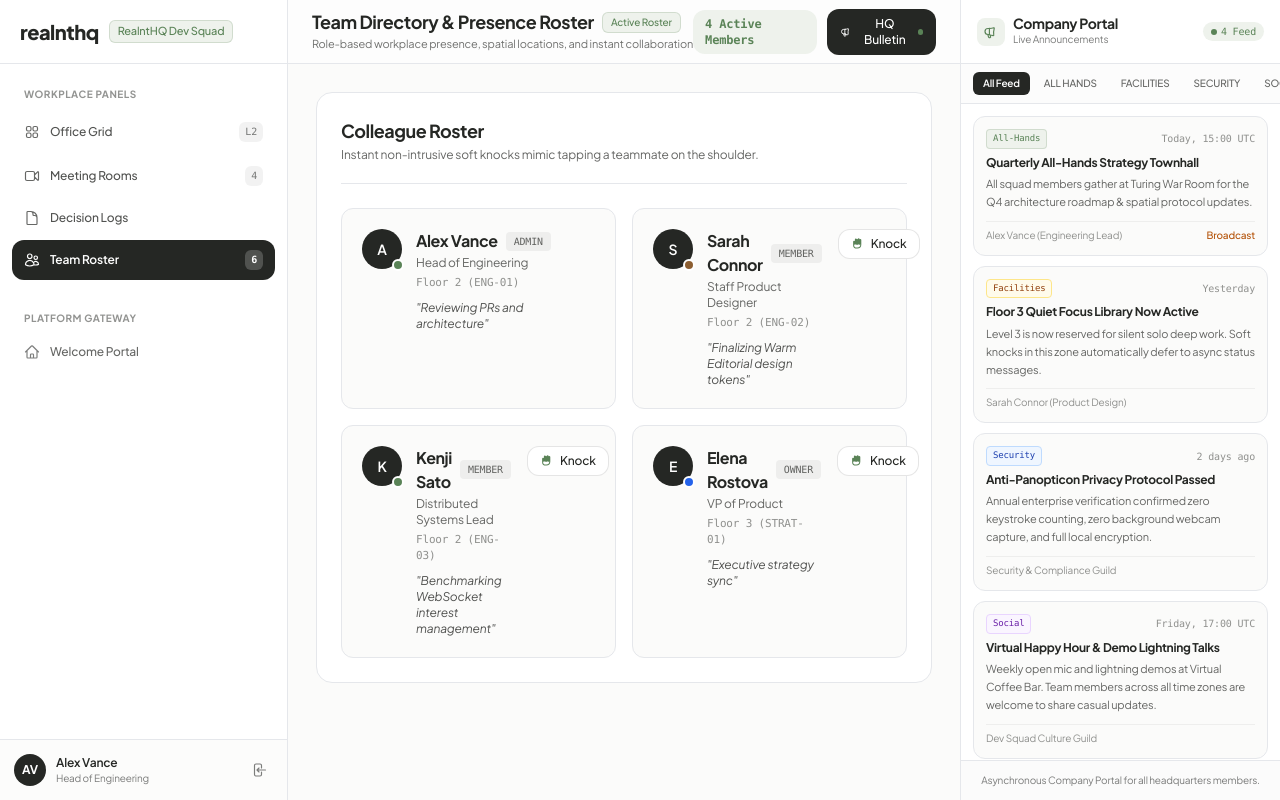
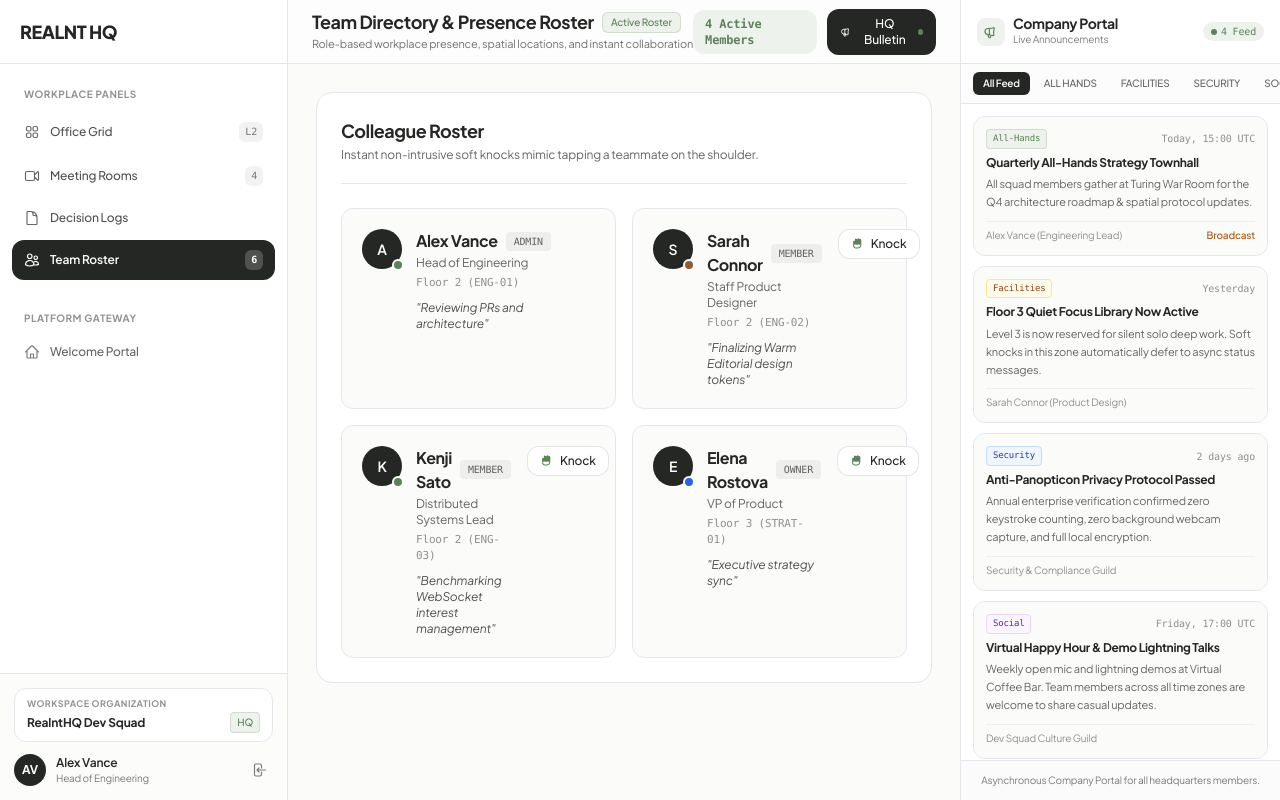
Before and after one commit to gtkrshnaaa/realnthq, a Next.js app in the folder client/: page /team in a window 1280 px wide. Built offline with nearby package versions, Linux system fonts and the light colour scheme; no server answers.

Commit message:
feat(client): relocate company context to sidebar footer and update brand to REALNT HQ

```diff
--- a/client/src/app/layout.tsx
+++ b/client/src/app/layout.tsx
@@ -2,7 +2,7 @@ import type { Metadata } from 'next';
 import './globals.css';
 
 export const metadata: Metadata = {
-  title: 'realnthq - Open Source Scalable Virtual Office',
+  title: 'REALNT HQ - Open Source Scalable Virtual Office',
   description: 'Adaptive virtual office platform supporting low scale to high scale remote organizations.',
 };
 
--- a/client/src/app/login/page.tsx
+++ b/client/src/app/login/page.tsx
@@ -32,8 +32,8 @@ export default function LoginPage() {
           <div className="w-12 h-12 mx-auto rounded-2xl bg-[#252724] text-white flex items-center justify-center mb-3 shadow-xs">
             <BuildingIcon className="w-6 h-6" />
           </div>
-          <h1 className="text-2xl font-bold tracking-tight text-[#252724]">
-            realnthq
+          <h1 className="text-2xl font-black tracking-tight text-[#252724]">
+            REALNT HQ
           </h1>
           <p className="text-xs text-[#252724]/70 mt-1">
             {orgName} Workplace Authentication
--- a/client/src/components/layout/dashboard_layout.tsx
+++ b/client/src/components/layout/dashboard_layout.tsx
@@ -100,8 +100,8 @@ export function DashboardLayout({
             >
               <MenuIcon className="w-5 h-5" />
             </button>
-            <Link href="/" className="text-lg font-extrabold tracking-tight text-[#252724]">
-              realnthq
+            <Link href="/" className="text-lg font-black tracking-tight text-[#252724]">
+              REALNT HQ
             </Link>
           </div>
           <div className="flex items-center gap-2">
--- a/client/src/components/navigation/header.tsx
+++ b/client/src/components/navigation/header.tsx
@@ -54,8 +54,8 @@ export function Header({
       <div className="flex flex-col sm:flex-row sm:items-center gap-4">
         <div>
           <div className="flex items-center gap-2">
-            <Link href="/" className="text-2xl font-extrabold tracking-tight text-[#252724] hover:opacity-90">
-              realnthq
+            <Link href="/" className="text-2xl font-black tracking-tight text-[#252724] hover:opacity-90">
+              REALNT HQ
             </Link>
             <span className="px-2 py-0.5 rounded-md bg-[#eef2ec] text-[#5a8357] text-[11px] font-mono">
               {orgName}
--- a/client/src/components/navigation/sidebar.tsx
+++ b/client/src/components/navigation/sidebar.tsx
@@ -8,9 +8,8 @@ import {
   DocumentTextIcon,
   UsersIcon,
   HomeIcon,
-  LogOutIcon,
 } from '@/components/icons/icons';
-import { StatusSelector } from '@/components/presence/status_selector';
+import { SidebarFooter } from './sidebar_footer';
 import { UserProfile, UserPresenceStatus } from '@/types/office.types';
 
 interface SidebarProps {
@@ -66,12 +65,9 @@ export function Sidebar({
     <aside className="w-64 md:w-72 bg-white flex flex-col h-full border-r border-black/8 select-none">
       {/* Brand Header */}
       <div className="h-16 px-5 border-b border-black/8 flex items-center shrink-0">
-        <Link href="/" onClick={onNavigate} className="flex items-center gap-2.5 group min-w-0">
-          <span className="text-xl font-extrabold tracking-tight text-[#252724] group-hover:text-[#5a8357] transition-colors shrink-0">
-            realnthq
-          </span>
-          <span className="px-2 py-0.5 rounded-md bg-[#eef2ec] text-[#5a8357] text-[11px] font-medium truncate max-w-[130px] border border-[#5a8357]/20">
-            {orgName}
+        <Link href="/" onClick={onNavigate} className="flex items-center group min-w-0">
+          <span className="text-lg font-black tracking-tight text-[#252724] group-hover:text-[#5a8357] transition-colors shrink-0">
+            REALNT HQ
           </span>
         </Link>
       </div>
@@ -140,44 +136,11 @@ export function Sidebar({
       </div>
 
       {/* User Footer Panel */}
-      <div className="p-3.5 border-t border-black/8 bg-[#fbfbfa]/70 space-y-3">
-        <div className="flex items-center justify-between gap-2">
-          <div className="flex items-center gap-2.5 min-w-0">
-            <div className="w-8 h-8 rounded-full bg-[#252724] text-white flex items-center justify-center text-xs font-bold shrink-0">
-              {currentUser.fullName
-                .split(' ')
-                .map((n) => n[0])
-                .join('')}
-            </div>
-            <div className="min-w-0">
-              <p className="text-xs font-semibold text-[#252724] truncate">
-                {currentUser.fullName}
-              </p>
-              <p className="text-[10px] text-[#252724]/60 truncate">
-                {currentUser.displayTitle || 'Team Member'}
-              </p>
-            </div>
-          </div>
-
-          <Link
-            href="/login"
-            title="Sign Out"
-            className="p-1.5 rounded-lg text-[#252724]/60 hover:text-[#252724] hover:bg-black/5 transition-colors"
-          >
-            <LogOutIcon className="w-4 h-4" />
-          </Link>
-        </div>
-
-        {onUpdateStatus && (
-          <div className="pt-1">
-            <StatusSelector
-              currentStatus={currentUser.status}
-              statusMessage={currentUser.statusMessage}
-              onUpdateStatus={onUpdateStatus}
-            />
-          </div>
-        )}
-      </div>
+      <SidebarFooter
+        currentUser={currentUser}
+        organizationName={orgName}
+        onUpdateStatus={onUpdateStatus}
+      />
     </aside>
   );
 }
--- /dev/null
+++ b/client/src/components/navigation/sidebar_footer.tsx
@@ -0,0 +1,76 @@
+'use client';
+
+import React from 'react';
+import Link from 'next/link';
+import { LogOutIcon } from '@/components/icons/icons';
+import { StatusSelector } from '@/components/presence/status_selector';
+import { UserProfile, UserPresenceStatus } from '@/types/office.types';
+
+interface SidebarFooterProps {
+  currentUser: UserProfile;
+  organizationName: string;
+  onUpdateStatus?: (status: UserPresenceStatus, message?: string) => void;
+}
+
+export function SidebarFooter({
+  currentUser,
+  organizationName,
+  onUpdateStatus,
+}: SidebarFooterProps) {
+  return (
+    <div className="p-3.5 border-t border-black/8 bg-[#fbfbfa]/70 space-y-3 shrink-0">
+      {/* Workspace Organization Context */}
+      <div className="px-3 py-2 rounded-xl bg-white border border-black/8">
+        <span className="block text-[9px] font-bold uppercase tracking-wider text-[#252724]/50">
+          Workspace Organization
+        </span>
+        <div className="flex items-center justify-between gap-2 mt-0.5">
+          <p className="text-xs font-bold text-[#252724] truncate">
+            {organizationName}
+          </p>
+          <span className="shrink-0 px-1.5 py-0.5 rounded text-[10px] font-medium bg-[#eef2ec] text-[#5a8357] border border-[#5a8357]/20">
+            HQ
+          </span>
+        </div>
+      </div>
+
+      {/* Current User Session */}
+      <div className="flex items-center justify-between gap-2">
+        <div className="flex items-center gap-2.5 min-w-0">
+          <div className="w-8 h-8 rounded-full bg-[#252724] text-white flex items-center justify-center text-xs font-bold shrink-0">
+            {currentUser.fullName
+              .split(' ')
+              .map((n) => n[0])
+              .join('')}
+          </div>
+          <div className="min-w-0">
+            <p className="text-xs font-semibold text-[#252724] truncate">
+              {currentUser.fullName}
+            </p>
+            <p className="text-[10px] text-[#252724]/60 truncate">
+              {currentUser.displayTitle || 'Team Member'}
+            </p>
+          </div>
+        </div>
+
+        <Link
+          href="/login"
+          title="Sign Out"
+          className="p-1.5 rounded-lg text-[#252724]/60 hover:text-[#252724] hover:bg-black/5 transition-colors"
+        >
+          <LogOutIcon className="w-4 h-4" />
+        </Link>
+      </div>
+
+      {onUpdateStatus && (
+        <div className="pt-1">
+          <StatusSelector
+            currentStatus={currentUser.status}
+            statusMessage={currentUser.statusMessage}
+            onUpdateStatus={onUpdateStatus}
+          />
+        </div>
+      )}
+    </div>
+  );
+}
```
